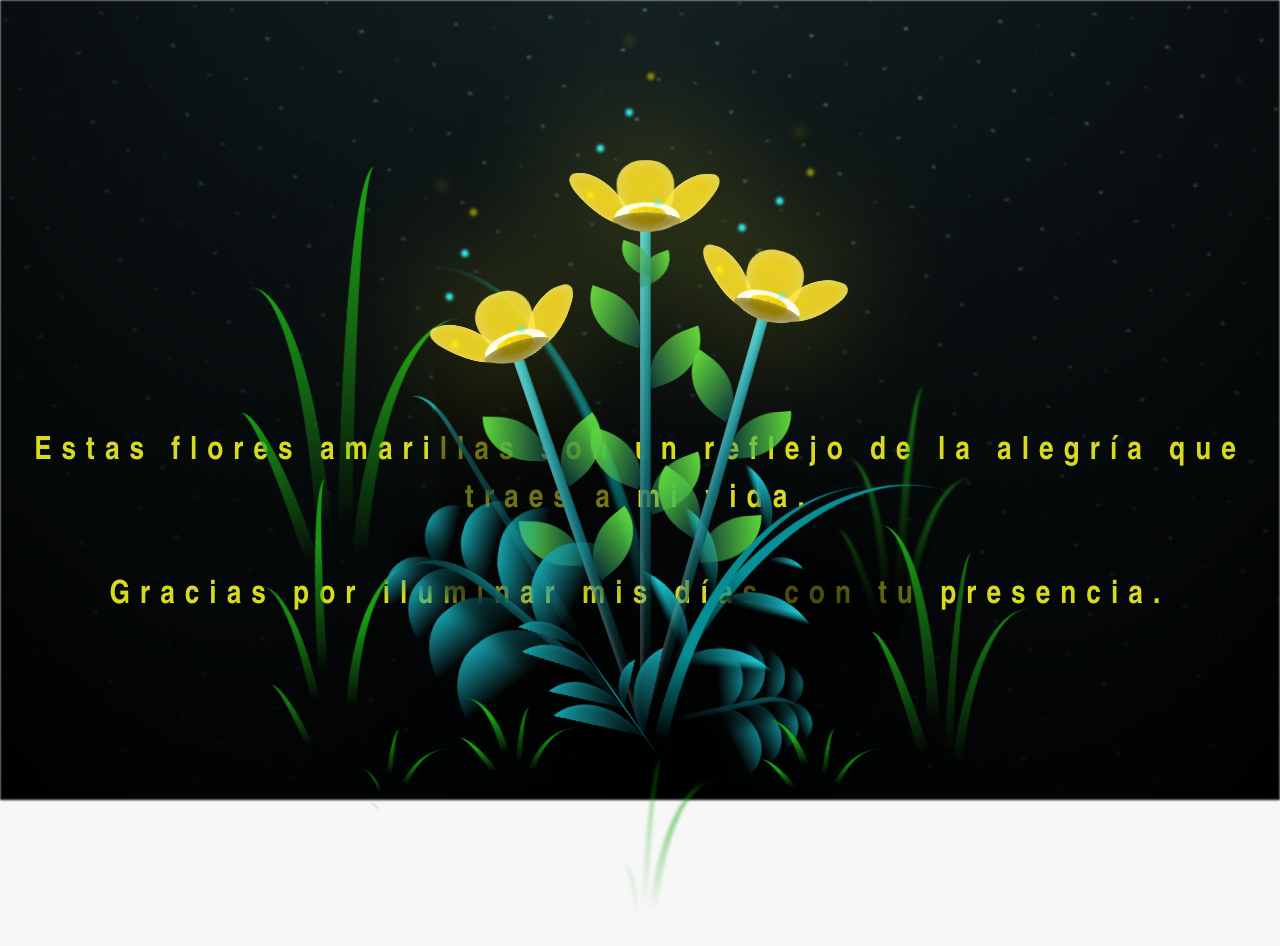
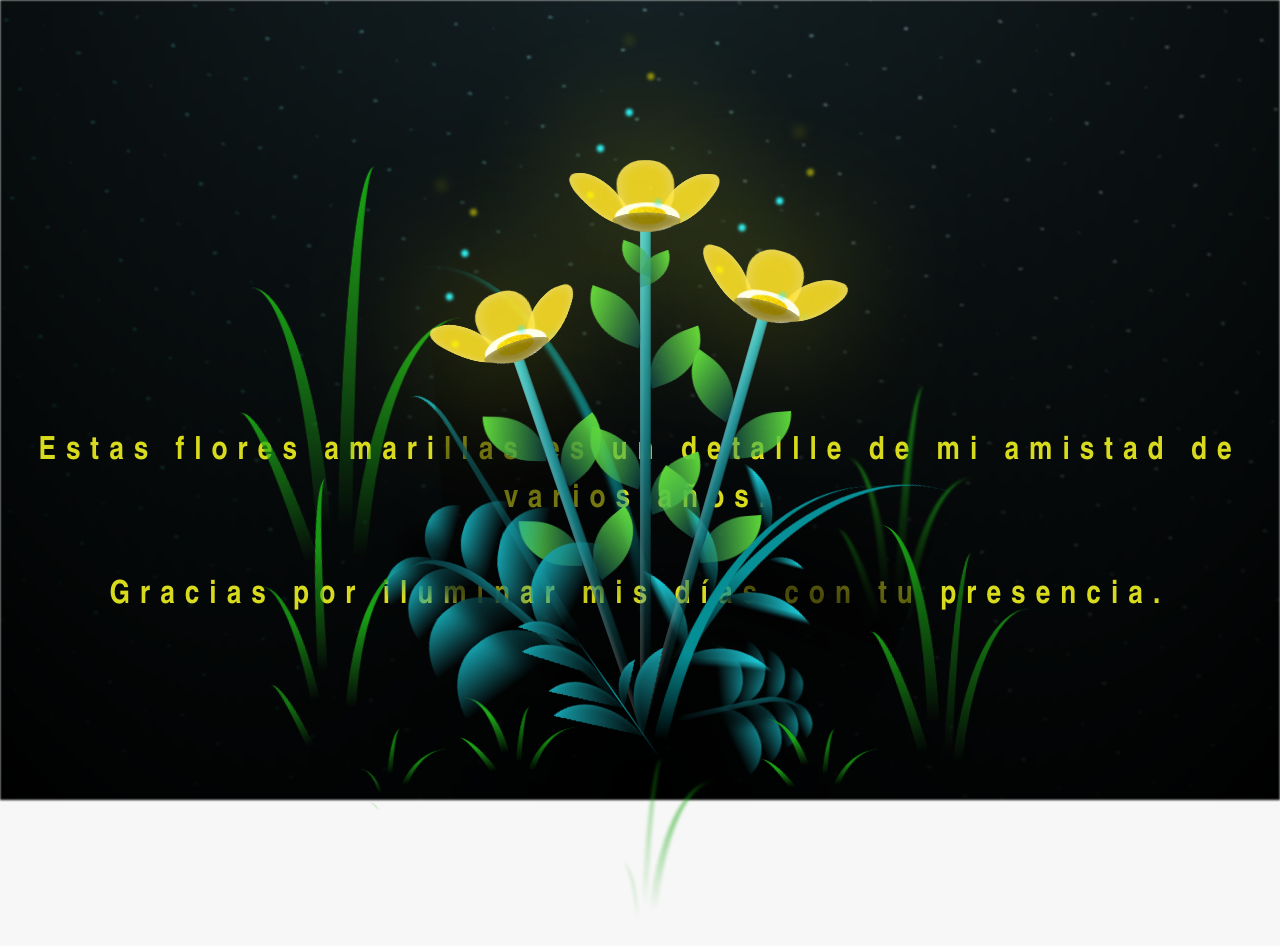
Before and after one commit to leonveronica713/leonveronica713.github.io, a plain HTML site: page flower.html in a window 1280 px wide. Drawn offline with Linux system fonts and the light colour scheme.

Commit message:
Update flower.html

```diff
--- a/flower.html
+++ b/flower.html
@@ -13,7 +13,7 @@
     <div id="lyrics">
 
     </div>
-    <h1 class="titulo">Estas flores amarillas son un reflejo de la alegría que traes a mi vida. <br> <br>
+    <h1 class="titulo">Estas flores amarillas es un detallle de mi amistad de varios años. <br> <br>
       Gracias por iluminar mis días con tu presencia.</h1>
 
     <div class="night"></div>
```
